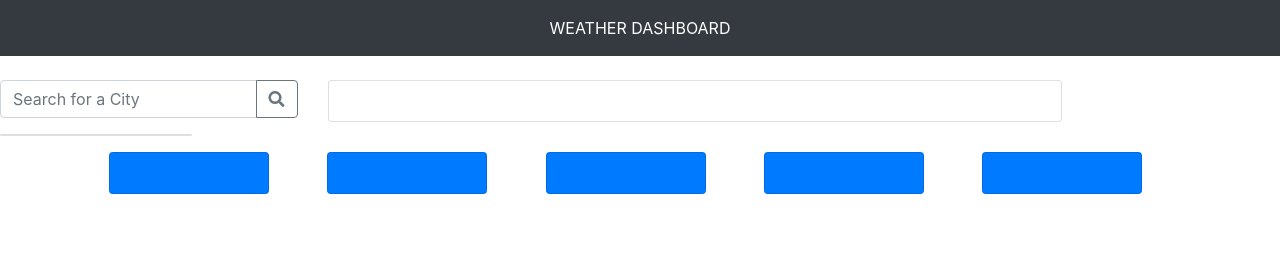
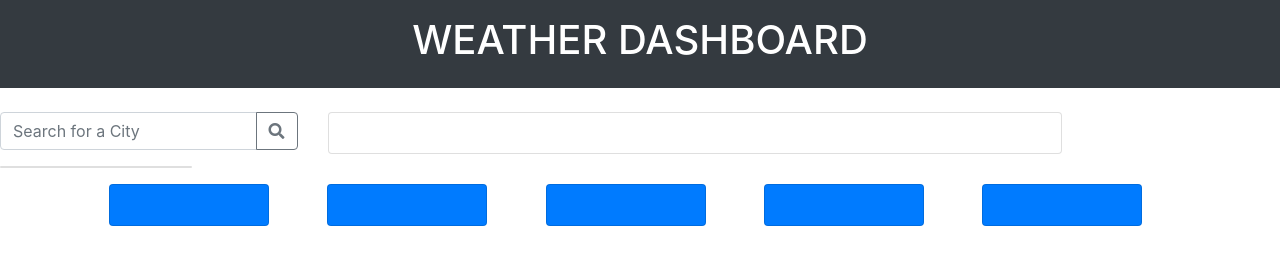
Before and after one commit to johngarcia144/weather-dashboard, a plain HTML site: page index.html in a window 1280 px wide. Drawn offline with nearby package versions, Linux system fonts and the light colour scheme.

Commit message:
general push

```diff
--- a/index.html
+++ b/index.html
@@ -16,7 +16,7 @@
 <body>
   <nav class="navbar navbar-dark bg-dark justify-content-center">
     <span class="navbar-text"id="dash">
-      WEATHER DASHBOARD
+      <h1>WEATHER DASHBOARD</h1>
     </span>
   </nav>
   <br>
@@ -44,6 +44,7 @@
       <div class="col-md-7">
         <div class="card">
           <div class="card-body displayUV" id="cities-view"></div>
+        </div>
         </div>
       </div>
     </div>
@@ -83,8 +84,6 @@
               </div>
         </div>
         <div class="col-md-1"></div>
-
-
     </div>
 
 
--- a/style.css
+++ b/style.css
@@ -1,6 +1,6 @@
 #dash {
     color: white;
-    text-align: center;
+    text-size-adjust: center;
 }
 
 .green {
```
Also changed, not shown: script.js (line endings or trailing spaces).
